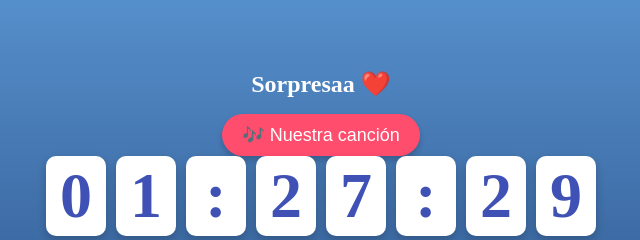
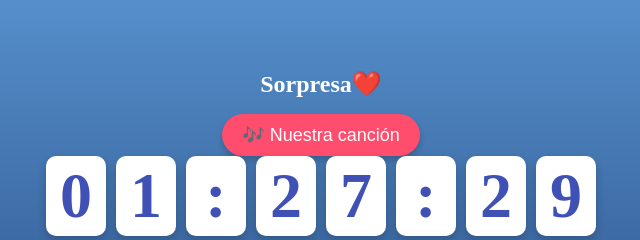
Before and after one commit to Teikx/teikx.github.io, a plain HTML site: page index.html in a window 1280 px wide. Shown: the part 245-485 px from the top of the page, 319-959 px from the left. Drawn offline with Linux system fonts and the light colour scheme.

Commit message:
Update index.html

```diff
--- a/index.html
+++ b/index.html
@@ -230,7 +230,7 @@
 </head>
 <body>
     <div class="container">
-        <h1 id="title">Sorpresaa ❤️</h1>
+        <h1 id="title">Sorpresa❤️</h1>
 
         <button id="playButton" onclick="playMusic()">🎶 Nuestra canción</button>
 
```
